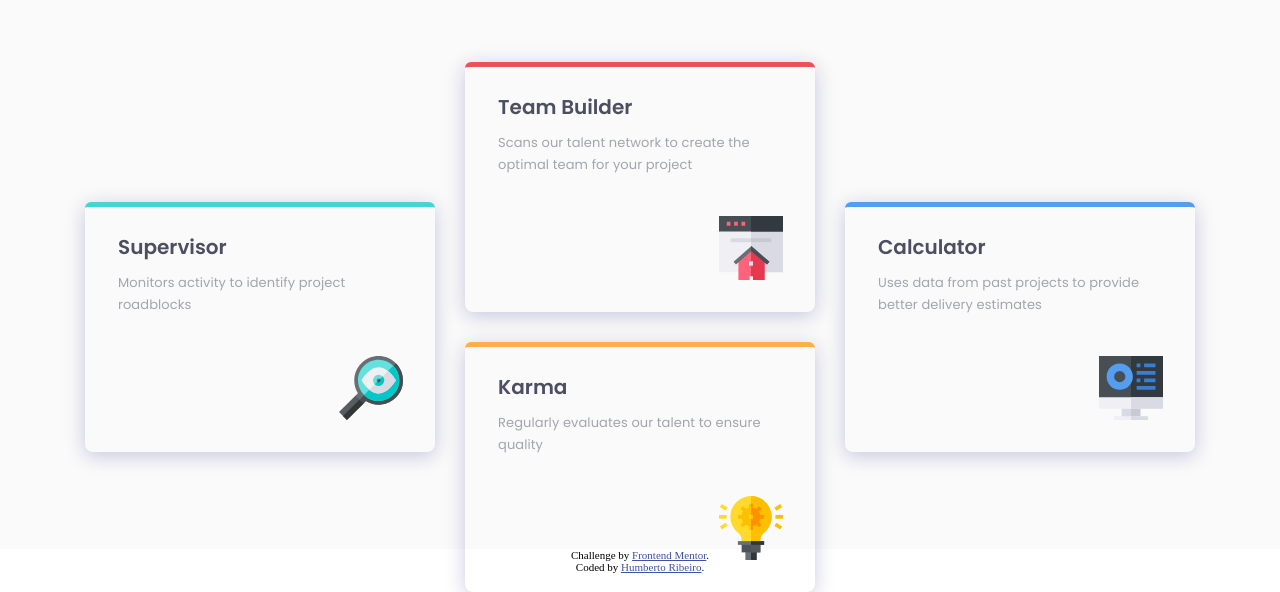
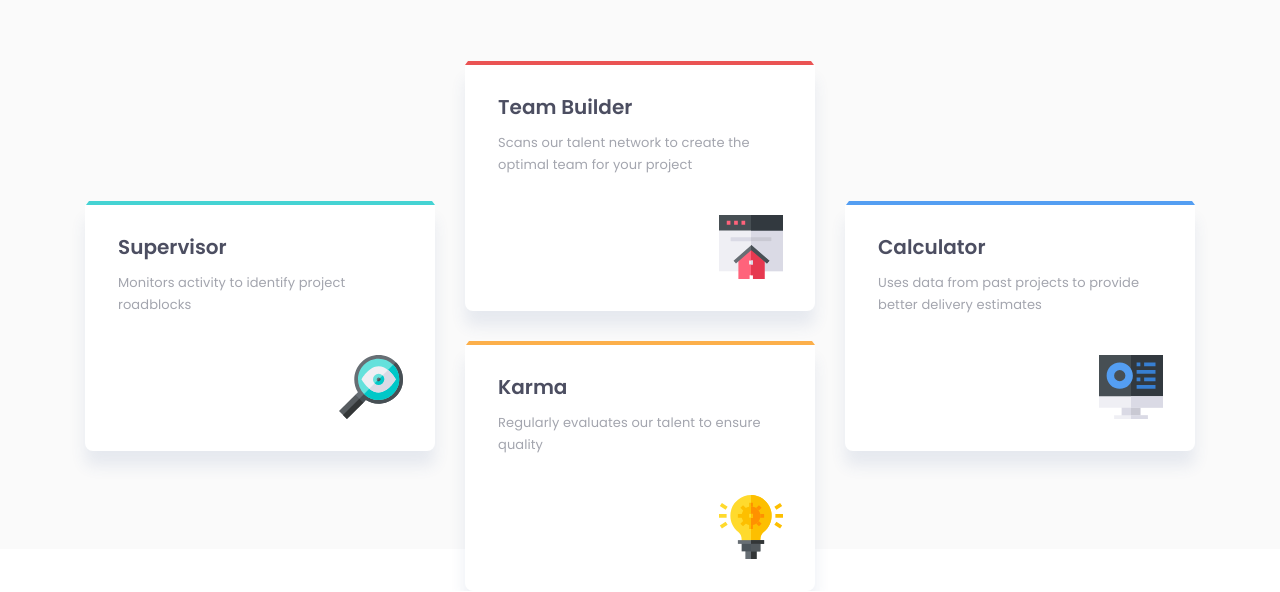
Before and after one commit to HumbertoFox/four-card-feature-section, a plain HTML site: page index.html in a window 1280 px wide. Shown: the part 251-843 px from the top of the page. Drawn offline with Linux system fonts and the light colour scheme.

Commit message:
update a, html e css

```diff
--- a/src/css/responsive.css
+++ b/src/css/responsive.css
@@ -2,63 +2,61 @@
     body {
         width: 100%;
     }
+
     body main {
         width: 768px;
         height: 1152px;
     }
+
     body main .container-main {
         flex-wrap: wrap;
     }
+
     body main .container-main .container-central {
         flex-direction: row;
     }
 }
+
 @media (max-width: 768px) {
     body main {
         width: 375px;
         height: 1360px;
         padding-top: 84px;
     }
+
     body main h1 {
         font-size: 24px;
         width: 350px;
         line-height: 37px;
     }
+
     body main .main-paragraph {
         width: 300px;
         letter-spacing: .08px;
         line-height: 24px;
         margin: 16px 0 77px 0;
     }
+
     body main .container-main {
         gap: 25px;
     }
+
     body main .container-main .container {
         width: 310px;
         height: 221px;
-        border-radius: 6px 6px 8px 8px;
         padding: 23px 28px 27px 27px;
     }
+
     body main .container-main .container-central {
         flex-direction: column;
         gap: 25px;
     }
-    body main .container-main .container .img-div img{
+
+    body main .container-main .container .img-div img {
         width: 57px;
         height: 57px;
     }
-    body main .container-main .container.container-supervisor {
-        border-top: 3px solid var(--Cyan);
-    }
-    body main .container-main .container.container-karma {
-        border-top: 3px solid var(--Orange);
-    }
-    body main .container-main .container.container-builder {
-        border-top: 3px solid var(--Red);
-    }
-    body main .container-main .container.container-calculador {
-        border-top: 3px solid var(--Blue);
-    }
+
     body main .container-main .container p {
         font-size: 13px;
         padding: 5px 18px 0 0;
--- a/src/css/style.css
+++ b/src/css/style.css
@@ -51,7 +51,7 @@ h1 span {
     letter-spacing: .08px;
     line-height: 24px;
     color: var(--Grayish-Blue);
-    margin: 18px 0 65px 0;
+    margin: 18px 0 68px 0;
 }
 
 .container-main {
@@ -63,28 +63,68 @@ h1 span {
 
 .container {
     width: 350px;
-    height: 250px;
+    height: 246px;
     display: flex;
     flex-direction: column;
-    border-radius: 6px 6px 8px 8px;
-    padding: 25px 32px 32px 33px;
-    box-shadow: 0px 4px 20px .5px rgba(0, 0, 120, 0.2);
+    background-color: white;
+    border-radius: 0 0 8px 8px;
+    padding: 27px 32px 32px 33px;
+    box-shadow: 0 15px 15px rgba(60, 91, 148, 0.1);
 }
 
-.container.container-supervisor {
-    border-top: 5px solid var(--Cyan);
+.container.container-supervisor,
+.container.container-karma,
+.container.container-builder,
+.container.container-calculador {
+    position: relative;
 }
 
-.container.container-karma {
-    border-top: 5px solid var(--Orange);
+.container.container-supervisor::before {
+    content: "";
+    position: absolute;
+    width: 98%;
+    height: 0;
+    top: -4px;
+    left: 1px;
+    border-bottom: 4px solid var(--Cyan);
+    border-left: solid transparent;
+    border-right: solid transparent;
 }
 
-.container.container-builder {
-    border-top: 5px solid var(--Red);
+.container.container-karma::before {
+    content: "";
+    position: absolute;
+    width: 98%;
+    height: 0;
+    top: -4px;
+    left: 1px;
+    border-bottom: 4px solid var(--Orange);
+    border-left: solid transparent;
+    border-right: solid transparent;
 }
 
-.container.container-calculador {
-    border-top: 5px solid var(--Blue);
+.container.container-builder::before {
+    content: "";
+    position: absolute;
+    width: 98%;
+    height: 0;
+    top: -4px;
+    left: 0;
+    border-bottom: 4px solid var(--Red);
+    border-left: solid transparent;
+    border-right: solid transparent;
+}
+
+.container.container-calculador::before {
+    content: "";
+    position: absolute;
+    width: 98%;
+    height: 0;
+    top: -4px;
+    left: 1px;
+    border-bottom: 4px solid var(--Blue);
+    border-left: solid transparent;
+    border-right: solid transparent;
 }
 
 .container h2 {
@@ -113,7 +153,7 @@ h1 span {
 .container-central {
     display: flex;
     flex-direction: column;
-    gap: 30px;
+    gap: 34px;
 }
 
 .attribution {
```
